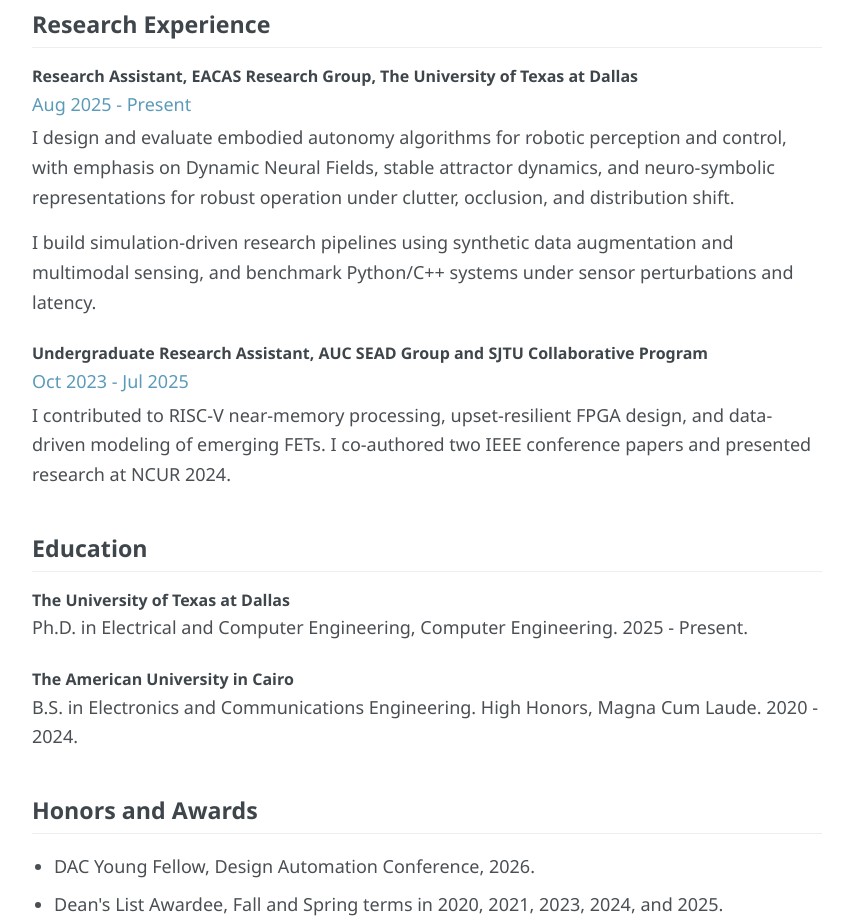
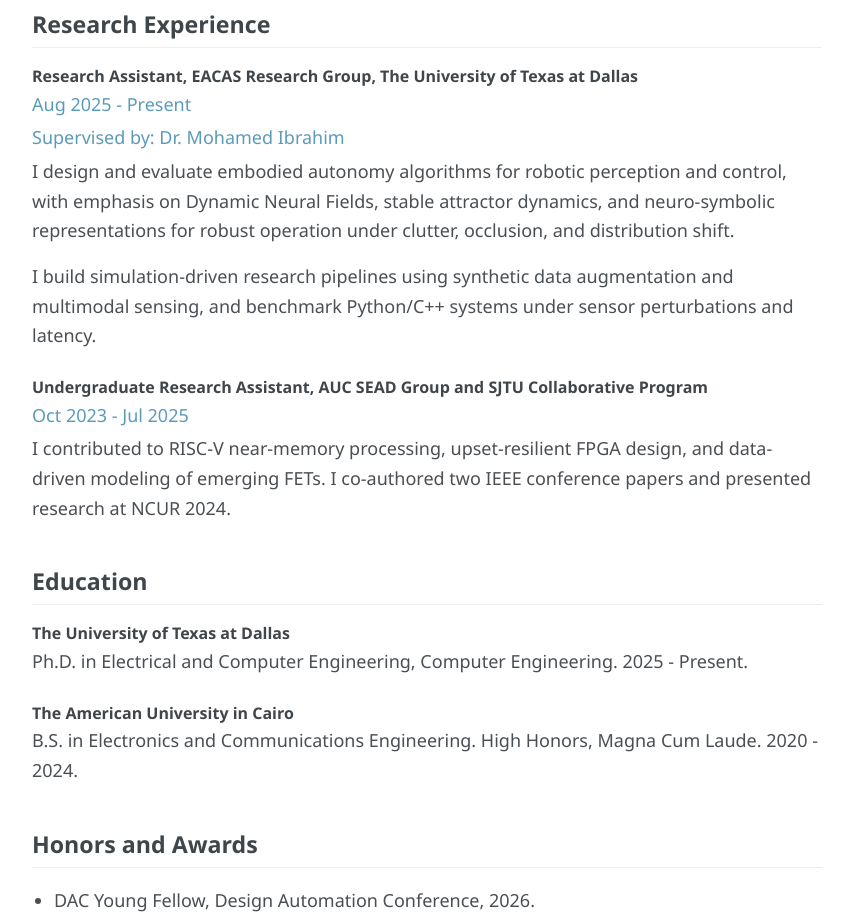
Before and after one commit to Hammadomar1/Hammadomar1.github.io, a plain HTML site: page index.html in a window 1280 px wide. Shown: the part 1300-2223 px from the top of the page, without its empty margins (378-1231 px from the left). Drawn offline with Linux system fonts and the light colour scheme; some icons are missing.

Commit message:
Add supervision information to research entry
Added a new paragraph about supervision in the research entry.

```diff
--- a/index.html
+++ b/index.html
@@ -212,6 +212,7 @@
           <div class="entry">
             <h3>Research Assistant, EACAS Research Group, The University of Texas at Dallas</h3>
             <p class="entry-link">Aug 2025 - Present</p>
+              <p class="entry-link">Supervised by: Dr. Mohamed Ibrahim</p>
             <p>
               I design and evaluate embodied autonomy algorithms for robotic perception
               and control, with emphasis on Dynamic Neural Fields, stable attractor
```
